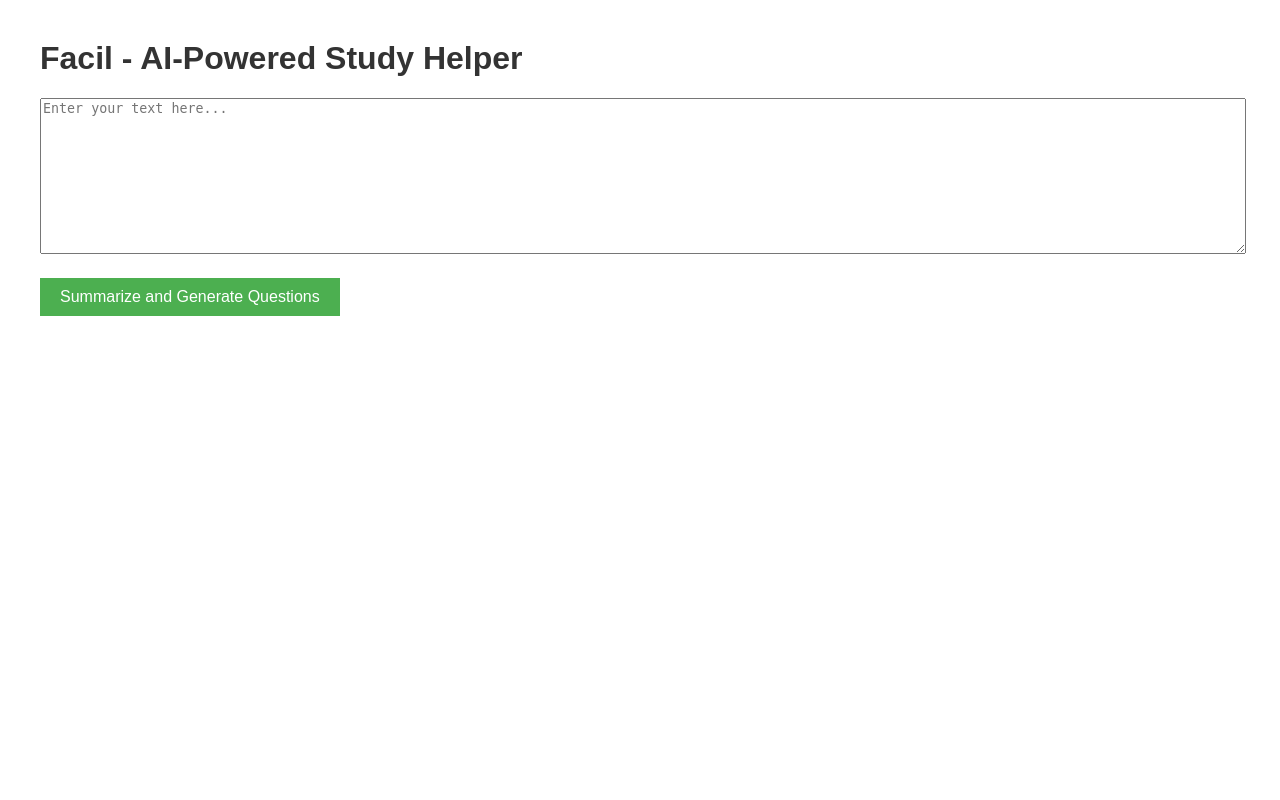
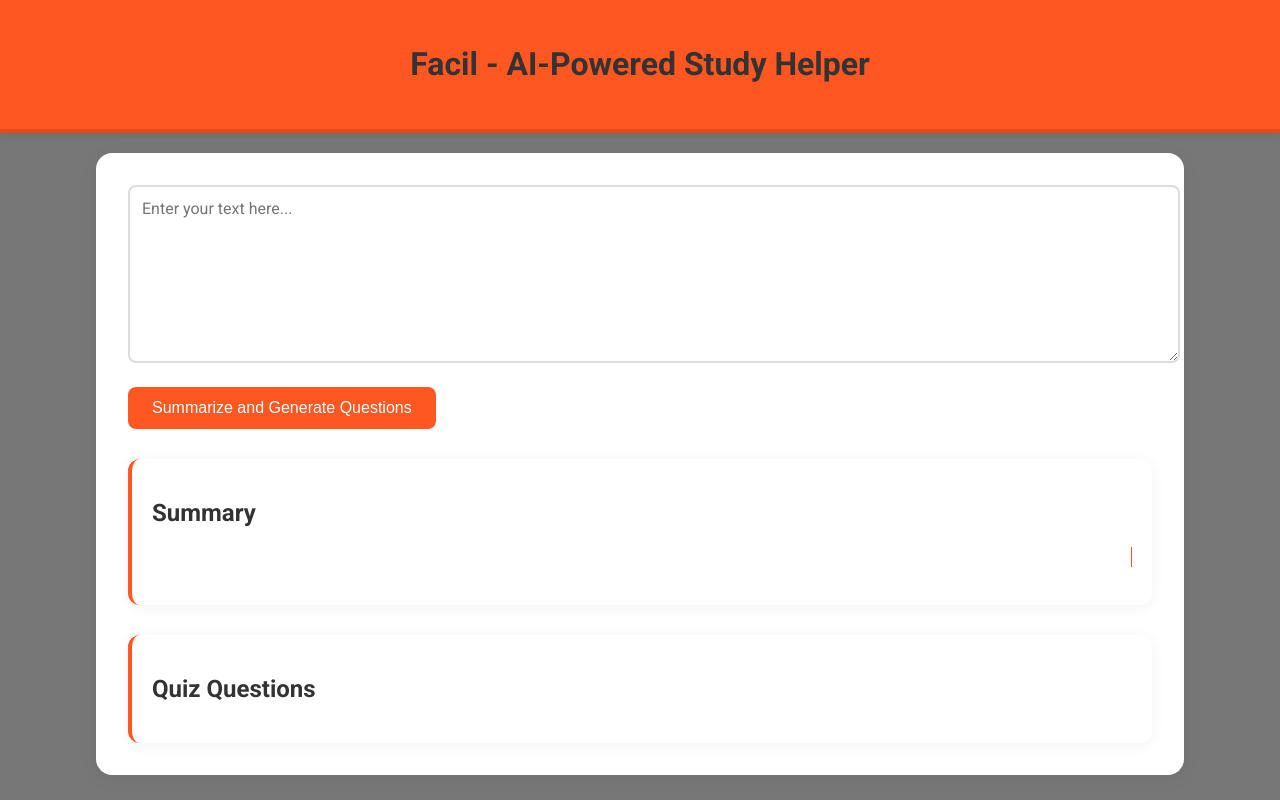
Before and after one commit to DDVHegde100/Facil, a Flask app: template templates/index.html in a window 1280 px wide. Run offline with Flask 2, Linux system fonts and the light colour scheme; the template is opened without the code that fills it, so the values that code supplies are empty.

Commit message:
Update index.html

```diff
--- a/templates/index.html
+++ b/templates/index.html
@@ -5,67 +5,128 @@
     <title>Facil - AI-Powered Study Helper</title>
     <link rel="stylesheet" href="{{ url_for('static', filename='styles.css') }}">
     <style>
-        /* Add custom styles for typing effect and loading animation */
+        /* Import modern Google Font */
+        @import url('https://fonts.googleapis.com/css2?family=Roboto:wght@400;500;700&display=swap');
+
+        /* Global Styles */
         body {
-            font-family: Arial, sans-serif;
-            margin: 40px;
-        }
-        h1 {
+            font-family: 'Roboto', sans-serif;
+            margin: 0;
+            padding: 0;
+            background-color: #777777; /* Light background for better contrast */
             color: #333;
         }
+
+        header {
+            background: #ff5722; /* Vibrant orange header */
+            color: white;
+            padding: 1.5rem;
+            text-align: center;
+            border-bottom: 4px solid #e64a19; /* Slightly darker shade for depth */
+            box-shadow: 0 2px 10px rgba(0, 0, 0, 0.1); /* Add subtle shadow for a modern touch */
+        }
+
+        .container {
+            width: 80%;
+            max-width: 1200px; /* Max width for larger screens */
+            margin: 20px auto;
+            padding: 2rem;
+            background-color: #fff;
+            border-radius: 16px; /* Rounded corners for the container */
+            box-shadow: 0 4px 20px rgba(0, 0, 0, 0.05); /* Soft shadow */
+        }
+
         textarea {
             width: 100%;
             height: 150px;
-            margin-bottom: 20px;
+            padding: 12px;
+            border-radius: 8px; /* Rounded corners */
+            border: 2px solid #ddd;
+            font-size: 16px;
+            font-family: 'Roboto', sans-serif;
+            transition: border-color 0.3s ease; /* Smooth transition for focus */
         }
+
+        textarea:focus {
+            border-color: #ff5722; /* Orange border on focus */
+            outline: none;
+        }
+
         button {
-            padding: 10px 20px;
-            font-size: 16px;
-            background-color: #4CAF50;
+            background-color: #ff5722; /* Orange button */
             color: white;
             border: none;
+            padding: 12px 24px;
+            border-radius: 8px; /* Rounded corners */
             cursor: pointer;
+            font-size: 16px;
+            font-weight: 500;
+            transition: background-color 0.3s ease; /* Smooth hover transition */
         }
+
         button:hover {
-            background-color: #45a049;
+            background-color: #e64a19; /* Slightly darker shade on hover */
         }
+
         .summary, .questions {
             margin-top: 30px;
+            padding: 20px;
+            border-radius: 12px; /* Rounded corners for sections */
+            background-color: white;
+            box-shadow: 0 2px 15px rgba(0, 0, 0, 0.05); /* Softer shadow */
+            border-left: 4px solid #ff5722; /* Highlight border */
         }
-        .summary p, .questions li {
-            font-size: 18px;
-            line-height: 1.6;
+
+        .questions ul {
+            list-style-type: none;
+            padding: 0;
         }
-        .highlight {
-            background-color: yellow;
-            font-weight: bold;
+
+        .questions li {
+            padding: 10px 0;
+            border-bottom: 1px solid #eee;
         }
-        /* Spinner styles */
+
+        .questions li:last-child {
+            border-bottom: none;
+        }
+
         .spinner {
             display: none;
-            margin: auto;
-            border: 6px solid #f3f3f3;
-            border-top: 6px solid #3498db;
+            margin: 20px auto;
+            border: 8px solid #f3f3f3;
+            border-top: 8px solid #ff5722; /* Orange spinner */
             border-radius: 50%;
-            width: 50px;
-            height: 50px;
-            animation: spin 2s linear infinite;
+            width: 60px;
+            height: 60px;
+            animation: spin 1.2s linear infinite; /* Faster animation */
         }
+
         @keyframes spin {
             0% { transform: rotate(0deg); }
             100% { transform: rotate(360deg); }
         }
-        /* Typing effect styles */
+
         .typing {
             font-size: 18px;
             white-space: pre-wrap;
-            border-right: 0.1em solid;
+            border-right: 0.1em solid #ff5722; /* Orange typing cursor */
             overflow: hidden;
+            padding: 10px;
+            line-height: 1.6;
+            animation: blink-caret 0.8s step-end infinite;
+        }
+
+        @keyframes blink-caret {
+            50% { border-color: transparent; }
         }
     </style>
 </head>
 <body>
+    <header>
         <h1>Facil - AI-Powered Study Helper</h1>
+    </header>
+    <div class="container">
         <form method="POST" id="inputForm">
             <textarea name="input_text" placeholder="Enter your text here..." required></textarea><br>
             <button type="submit">Summarize and Generate Questions</button>
@@ -74,23 +135,18 @@
         <!-- Loading Spinner -->
         <div id="spinner" class="spinner"></div>
 
-    {% if summary %}
         <!-- Summary with Typing Effect -->
         <div class="summary">
             <h2>Summary</h2>
             <p id="typed-summary" class="typing"></p>
         </div>
-    {% endif %}
-    {% if questions %}
+
+        <!-- Questions Section -->
         <div class="questions">
             <h2>Quiz Questions</h2>
-            <ul id="questions-list">
-                {% for question in questions %}
-                    <li>{{ question }}</li>
-                {% endfor %}
-            </ul>
+            <ul id="questions-list"></ul>
         </div>
-    {% endif %}
+    </div>
 
     <script>
         document.getElementById('inputForm').addEventListener('submit', function() {
@@ -98,7 +154,8 @@
         });
 
         // Function to simulate typing effect
-        function typeText(element, text, delay = 50) {
+        // Function to simulate typing effect
+        function typeText(element, text, delay = 5) { // Reduced delay to 5ms for faster typing
             let i = 0;
             function typing() {
                 if (i < text.length) {
@@ -112,12 +169,22 @@
             typing();
         }
 
+
         // Trigger typing effect after page loads with Flask data
         window.onload = function() {
             const summary = `{{ summary|safe }}`;
+            const questionsList = {{ questions|tojson }};
             if (summary.trim().length > 0) {
                 const typedSummaryElement = document.getElementById('typed-summary');
                 typeText(typedSummaryElement, summary, 50);
+            }
+            if (questionsList.length > 0) {
+                const questionsListElement = document.getElementById('questions-list');
+                questionsList.forEach((question) => {
+                    const li = document.createElement('li');
+                    li.textContent = question;
+                    questionsListElement.appendChild(li);
+                });
             }
         };
     </script>
```
Lines whose indentation alone changed are shown as unchanged.
